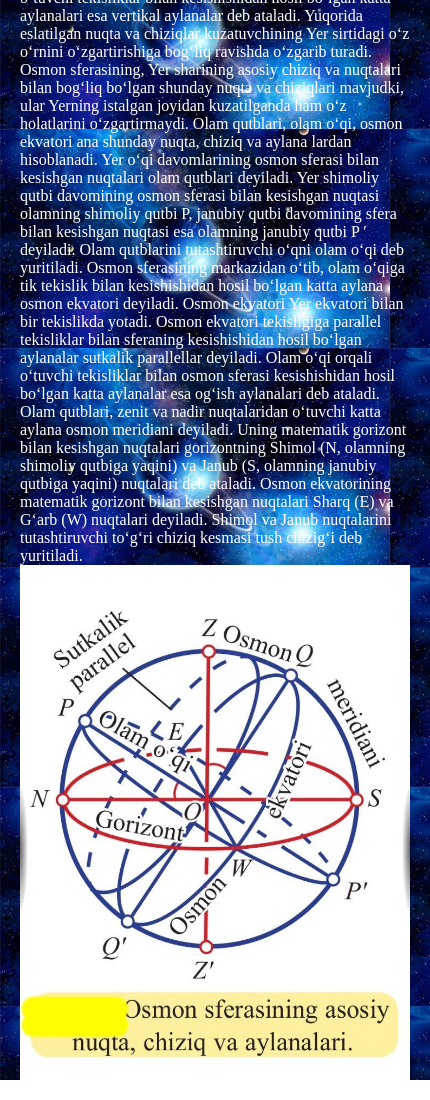
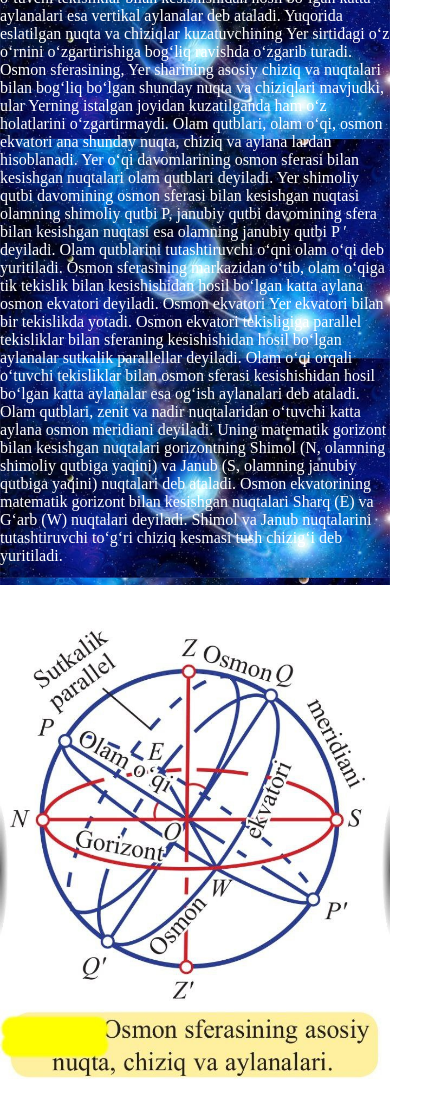
Before and after one commit to Khasan-ali/astronomiya, a plain HTML site: page nazariya.html in a window 390 px wide. Shown: the part 603-1703 px from the top of the page, 430 px wide, since content can reach past the window. Drawn offline with Linux system fonts and the light colour scheme.

Commit message:
full responce

```diff
--- a/css/main.css
+++ b/css/main.css
@@ -49,13 +49,6 @@ body {
     justify-content: center;
 }
 
-.text {
-    margin: 0;
-    color: #fff;
-    max-width: 1000px;
-    width: 100%;
-}
-
 .section__link {
     padding: 20px 40px;
     color: #fff;
@@ -77,7 +70,15 @@ body {
 }
 
 /* NAZARIY */
+.text {
+    margin: 0;
+    color: #fff;
+    max-width: 1000px;
+    width: 100%;
+}
+
 .img-name {
+    margin-top: 20px;
     max-width: 500px;
     width: 100%;
 }
@@ -117,6 +118,12 @@ body {
 }
 
 @media only screen and (max-width: 700px) {
+    .container {
+        margin: 0;
+        padding: 0;
+        box-sizing: border-box;
+    }
+
     .section {
         display: flex;
         flex-direction: column;
@@ -132,11 +139,34 @@ body {
         margin-right: 0px;
         margin-bottom: 20px;
     }
+
+    /* NAZARIY */
+    .text {
+        max-width: 400px;
+        width: 100%;
+    }
+
+    .img-name {
+        max-width: 400px;
+        width: 100%;
+    }
+
+    /* TEST */
+    .inner-text {
+        max-width: 350px;
+        width: 100%;
+    }
+
+    .itemss {
+        max-width: 400px;
+        width: 100%;
+    }
 }
 
 @media only screen and (max-width: 400px) {
     .container {
         margin: 0;
+        padding: 0;
     }
 
     .section__link {
```
